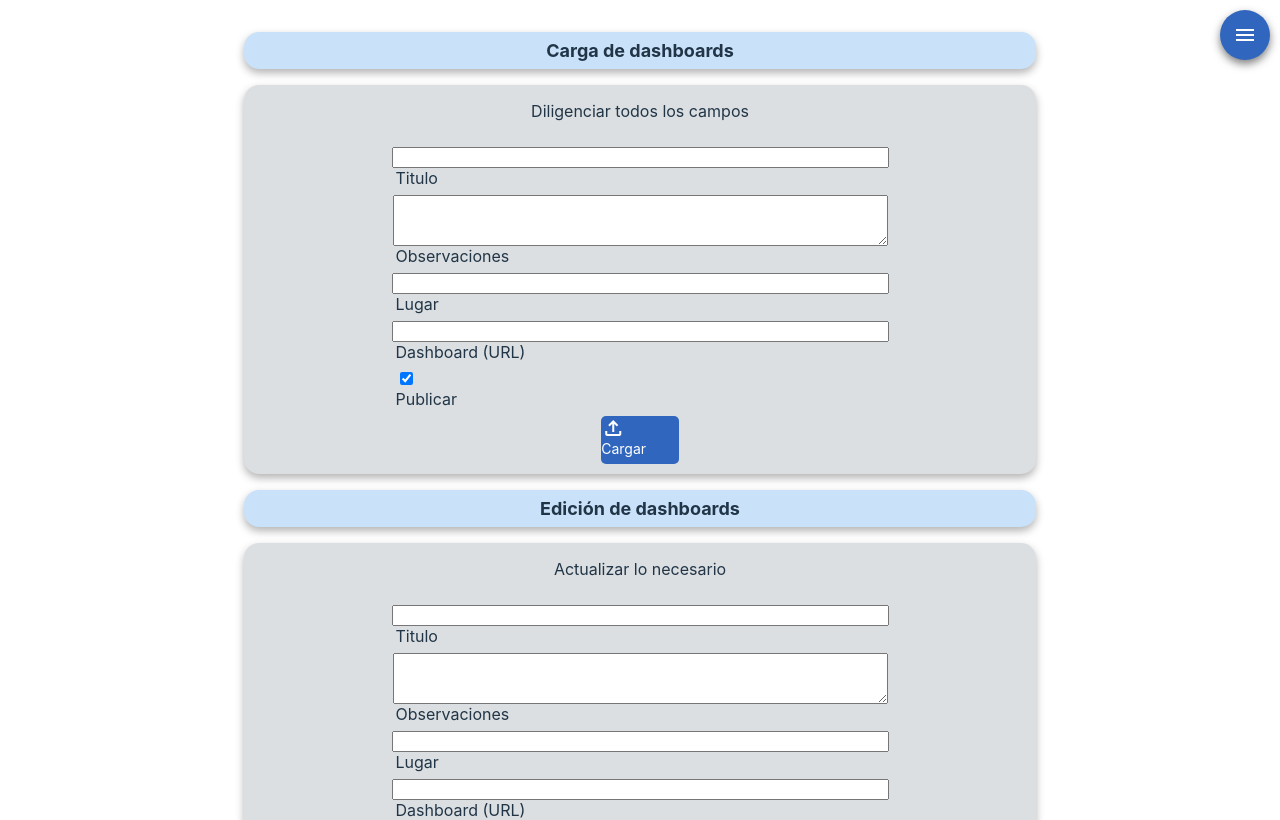
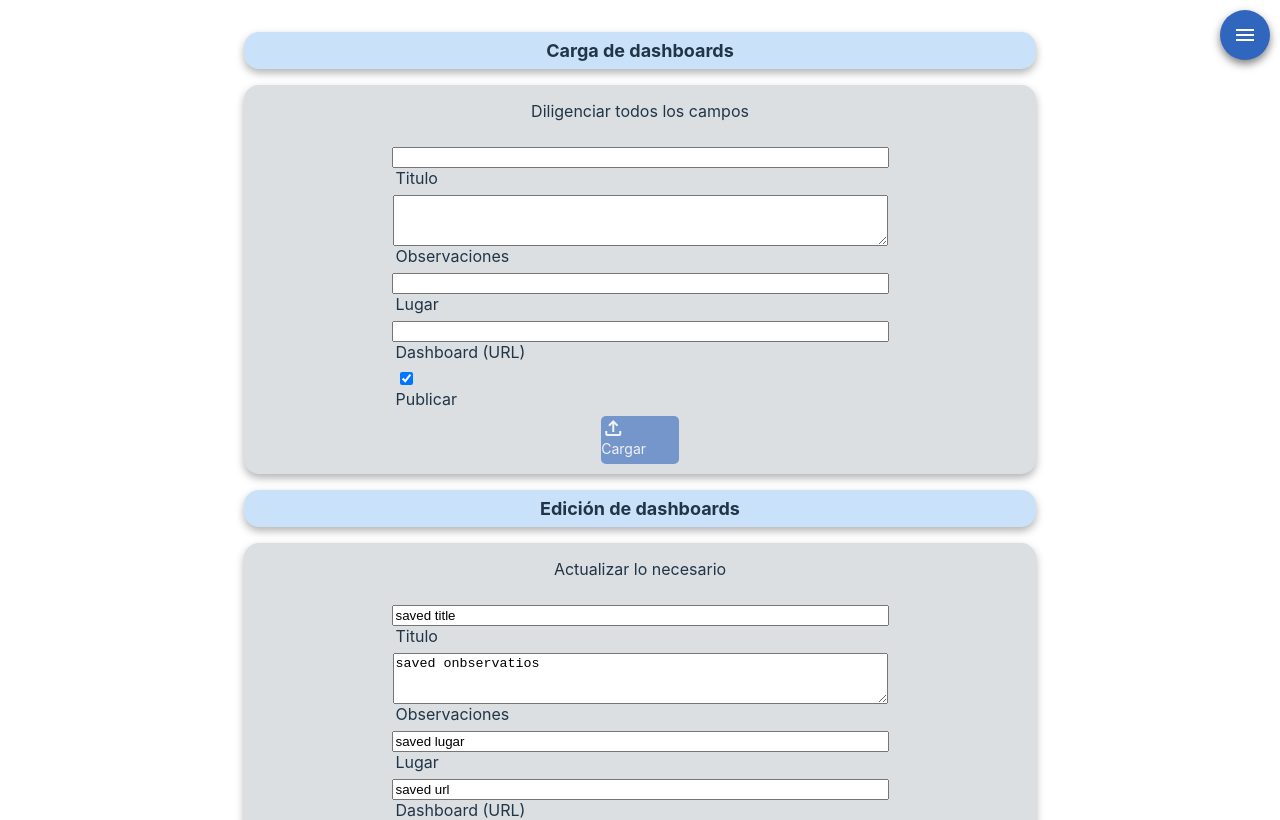
Before and after one commit to gieribac/pg_dashboard_fronted_vue, a Vue app: page /AdminV in a window 1280 px wide. Shown: the top 820 px of the page. Built offline with nearby package versions, Linux system fonts and the light colour scheme.

Commit message:
cambios en FormD

```diff
--- /dev/null
+++ b/src/components/AlertPop_up.vue
@@ -0,0 +1,130 @@
+
+
+  <script setup lang="ts">
+  import { ref, Ref, onMounted, onUnmounted, defineEmits, defineProps } from 'vue';
+
+  // Reactive state for the visibility of the alert
+  const visible = ref(true);
+
+  const  status: Ref<boolean> = ref(false);
+  const msj: string="error en la carga";
+
+
+const emit = defineEmits(['close']);
+
+// Cierre manual
+const closeAlert = () => {
+  emit('close',true);
+};
+
+// Cierre automático
+let timeoutId: ReturnType<typeof setTimeout>;
+
+onMounted(() => {
+  timeoutId = setTimeout(closeAlert, 3000);
+});
+
+onUnmounted(() => {
+  clearTimeout(timeoutId);
+});
+
+const prop = defineProps({
+      gj: {
+        type: Boolean,
+        required: true
+    }
+})
+
+  </script>
+  <template>
+    <div class="overlay" v-if="visible">
+    <div class="alert">
+      <div class="alert__content">
+        <span class="alert__icon material-symbols-outlined" :class="prop.gj ? 'check_circle': 'error'">{{prop.gj ? "check_circle": "error"}}</span>
+        <p class="alert__message">{{prop.gj ? "¡ok!": "¡error!"}}</p>
+        <p class="code">{{prop.gj ? "": `Msj: ${msj}`}} </p>
+        <button class="alert__button" @click="closeAlert">Aceptar</button>
+
+      </div>
+    </div>
+    </div>
+  </template>
+  <style scoped>
+  .overlay {
+  position: fixed;
+  top: 0;
+  left: 0;
+  width: 100%;
+  height: 100%;
+  background: rgba(0, 0, 0, 0.7);
+  display: flex;
+  align-items: center;
+  justify-content: center;
+  z-index: 1000;
+}
+  .alert {
+    position: fixed;
+    top: 50%;
+    left: 50%;
+    width: 15%;
+    height: min-content;
+    transform: translate(-50%, -50%);
+    background-color: #fff;
+    border-radius: 8px;
+    box-shadow: 0px 4px 8px rgba(0, 0, 0, 0.3);
+    display: flex;
+    justify-content: center;
+    align-items: center;
+    padding: 1em;
+    z-index: 1000;
+  }
+
+  .alert__content {
+    text-align: center;
+    display: flex;
+    flex-direction: column;
+    align-items: center;
+    gap: 4px;
+  }
+  .alert__content >* {
+    padding: 0;
+    margin: 0
+  }
+
+  .alert__icon {
+    font-size: 2rem;
+  }
+
+  .alert__message {
+    font-size: 0.8rem;
+    font-weight: bold;
+    margin: 0;
+  }
+
+  .alert__button {
+    padding: 5px 10px;
+    font-size: 12px;
+    height: 2em;
+    width: min-content;
+    color:  black;
+    background-color: #dbdfe1;
+    border: none;
+    border-radius: 5px;
+    cursor: pointer;
+    transition: background-color 0.3s;
+  }
+  .alert__button:hover {
+    background-color: gray;
+  }
+  .code {
+    font-size: 10px;
+    margin: 0
+  }
+  .check_circle{
+    color: blue;
+  }
+  .error{
+    color: red;
+  }
+
+  </style>
--- a/src/components/FormD.vue
+++ b/src/components/FormD.vue
@@ -8,9 +8,17 @@
 
 <script setup lang="ts">
 import { useVuelidate } from '@vuelidate/core';
-import { required, alpha, minLength, maxLength } from '@vuelidate/validators';
-import { ref, Ref, defineProps, defineEmits } from 'vue';;
+import { required, minLength, maxLength } from '@vuelidate/validators';
+import { ref, Ref, computed, defineProps, defineEmits } from 'vue';;
 import Dashboard_Data from '../interfaces/DashboardData';
+
+const prop = defineProps({
+    flag: {//true is form for post, false is for patch
+        type: Boolean,
+        default: false, // Valor predeterminado
+    },
+});
+
 //consts
 const prevDashboard: Ref<Boolean> = ref(true);
 const dataEmpty: Dashboard_Data = {
@@ -21,44 +29,79 @@ const dataEmpty: Dashboard_Data = {
     place: '',
     urlDashboard: ''
 }
-
+//reglas para validacion del formulario post
 const rulesDashboardData = {
     title: {
-        required, alpha, minLength: minLength(5), maxLength: maxLength(20)
+        required,  minLength: minLength(3), maxLength: maxLength(30)
     },
     description: {
         required, maxLength: maxLength(2000)
     },
     place: {
-        required, alpha, minLength: minLength(5), maxLength: maxLength(20)
+        required,  minLength: minLength(3), maxLength: maxLength(30)
     },
     urlDashboard: {
         required, maxLength: maxLength(400)
     }
 }
+//reglas para validacion del formulario patch
 
-const dashboardDataForm = ref<Dashboard_Data>(dataEmpty)
-// crear el objeto de validación
-
+const rulesDashboardData2 = {
+    title: {
+        minLength: minLength(3), maxLength: maxLength(30)
+    },
+    description: {
+        maxLength: maxLength(2000)
+    },
+    place: {
+        minLength: minLength(3), maxLength: maxLength(30)
+    },
+    urlDashboard: {
+        maxLength: maxLength(400)
+    }
+}
+const isAnyFieldFilled: Ref<Boolean> = computed((): boolean => {
+  return !!dashboardDataForm.value.title ||
+         !!dashboardDataForm.value.description ||
+         !!dashboardDataForm.value.place ||
+         !!dashboardDataForm.value.urlDashboard;
+});
+const objbd2: Dashboard_Data = {
+    title: "saved title",
+    description: "saved onbservatios",
+    place: "saved lugar",
+    urlDashboard: "saved url",
+    post: true
+}
+const objbd2String: string = JSON.stringify(objbd2);
+let initialData: Dashboard_Data;
+prop.flag ? initialData=dataEmpty : initialData = objbd2;
+const dashboardDataForm = ref<Dashboard_Data>(initialData);
+const v_reg2$ = useVuelidate(rulesDashboardData2, dashboardDataForm);
 const v_reg$ = useVuelidate(rulesDashboardData, dashboardDataForm);
+const notchanges: Ref<Boolean> = computed(():boolean=>{return JSON.stringify(dashboardDataForm.value)==objbd2String});
+const notempty: Ref<Boolean> = computed(():boolean=>{
+    let list: boolean[] = [];
+    list.push(dashboardDataForm.value.title.length > 2);
+    list.push(dashboardDataForm.value.description.length > 2);
+    list.push(dashboardDataForm.value.place.length > 2);
+    list.push(dashboardDataForm.value.urlDashboard.length > 10);
+    const resp: boolean = list.every(elemento => elemento === true);
+    return resp;
+});
 
 const handleSubmit = (): void => {
-    console.log('Datos de registro:', JSON.stringify(dashboardDataForm.value));
-    dashboardDataForm.value = dataEmpty;
+    console.clear()
+    console.log('dashboardDataForm:', JSON.stringify(dashboardDataForm.value));
+    console.log('objbd2:', objbd2String);
+    // console.log('anyFieldFilled', isAnyFieldFilled.value);
+    dashboardDataForm.value = initialData;
+    console.log(notchanges.value);
 }
-
-
-const props = defineProps({
-    flag: {
-        type: Boolean,
-        default: false, // Valor predeterminado
-    },
-});
 
 const emit = defineEmits(["prev"]);
 const visualizarDashboard = (): void => {
     emit("prev", prevDashboard.value);
-
 }
 
 const destroyDashboard = (): void =>{}
@@ -66,47 +109,56 @@ const destroyDashboard = (): void =>{}
 </script>
 <template>
     <div class="container__main">
-        <p v-show="flag">Diligenciar todos los campos</p>
-        <p v-show="!flag">Actualizar lo necesario</p>
+        <p v-if="prop.flag">Diligenciar todos los campos</p>
+        <p v-if="!prop.flag">Actualizar lo necesario</p>
         <div class="main_div form">
             <form class="container__main__s1" @submit.prevent="handleSubmit">
                 <div class="form_div">
                     <label for="title" class="form-label">Titulo</label>
-                    <input class="form-control" type="text" name="" id="title" v-model="dashboardDataForm.title">
+                    <input v-if="prop.flag" class="form-control" type="text" name="title" id="title" v-model="dashboardDataForm.title">
+                    <input v-if="!prop.flag" class="form-control form__input" type="text" name="title" id="title" v-model="dashboardDataForm.title">
                 </div>
                 <div class="form_div">
                     <label for="descripcion" class="form-label">Observaciones</label>
-                    <textarea class="form-control" id="descripcion" rows="3"
+                    <textarea  v-if="prop.flag" name="descripcion" class="form-control " id="descripcion" rows="3"
                         v-model="dashboardDataForm.description"></textarea>
+                    <textarea v-if="!prop.flag" name="descripcion"  class="form-control form__input " id="descripcion" rows="3"
+                    v-model="dashboardDataForm.description"></textarea>
                 </div>
                 <div class="form_div">
-                    <label for="lugar" class="form-label">Lugar</label>
-                    <input class="form-control" type="text" name="" id="lugar" v-model="dashboardDataForm.place">
+                    <label for="lugar" class="form-label ">Lugar</label>
+                    <input v-if="prop.flag" class="form-control " type="text" name="lugar" id="lugar" v-model="dashboardDataForm.place">
+                    <input v-if="!prop.flag" class="form-control form__input " type="text" name="lugar" id="lugar" v-model="dashboardDataForm.place">
                 </div>
                 <div class="form_div">
                     <label for="url" class="form-label">Dashboard (URL)</label>
-                    <input class="form-control" type="text" name="" id="url" v-model="dashboardDataForm.urlDashboard">
+                    <input  v-if="prop.flag" class="form-control form__input " type="text" name="url" id="url" v-model="dashboardDataForm.urlDashboard">
+                    <input  v-if="!prop.flag" class="form-control form__input " type="text" name="url" id="url" v-model="dashboardDataForm.urlDashboard">
                 </div>
                 <div class="form_div ">
                     <label for="checkbox" class="form-label" name="checkbox">Publicar</label>
-                    <div class="form-control--inputcheckbox form-control">
-                        <input class="inputcheckbox" type="checkbox" id="checkbox" name="checkbox" checked="true"
+                    <div class="form-control--inputcheckbox form-control ">
+                        <input v-if="prop.flag" class="inputcheckbox " type="checkbox" id="checkbox" name="checkbox"
                             v-model="dashboardDataForm.post">
+                        <input v-if="!prop.flag" class="inputcheckbox" type="checkbox" id="checkbox" name="checkbox" v-model="dashboardDataForm.post"
+                        >
                     </div>
-
                 </div>
                 <div class="container-button">
                     <div class="button">
-                        <button type="submit" class="btn btn-primary">
+                        <button v-if="prop.flag" type="submit" class="btn btn-primary" :disabled="v_reg$.$invalid">
+                            <span class="material-symbols-outlined">upload</span>Cargar
+                        </button>
+                        <button v-if="!prop.flag" type="submit" class="btn btn-primary" :disabled="!(!v_reg$.$invalid && !!isAnyFieldFilled && !notchanges)">
                             <span class="material-symbols-outlined">upload</span>Cargar
                         </button>
                     </div>
-                    <div class="button button--visibilidad" v-show="!flag">
+                    <div class="button button--visibilidad" v-if="!prop.flag">
                         <button class=" btn btn-primary ver" type="button" @click="visualizarDashboard">
                             <span class="material-symbols-outlined">visibility</span>Ver
                         </button>
                     </div>
-                    <div class="button" v-show="!flag">
+                    <div class="button" v-if="!prop.flag">
                         <button class="btn btn-primary delete" type="button" @click="destroyDashboard">
                             <span class="material-symbols-outlined">delete</span>Eliminar
                         </button>
@@ -222,6 +274,10 @@ const destroyDashboard = (): void =>{}
     border-radius: 15px;
 }
 
+.form__input::placeholder {
+    color: black;
+}
+
 @media (max-width: 768px) {
 
     .container__main
--- a/src/views/AdminV.vue
+++ b/src/views/AdminV.vue
@@ -1,7 +1,10 @@
 <!-- 1. crear poppup para cambiar contraseñam y  para eliminar usuario pidiendo contraseña.
 2. crear componente para cargar mapa con las obciones de actualizar y de eliminar, por defecto el dashboard asociado no es visibles pero se añade una obcion para verlo.
-3. en mainv crear obcion de informacon y componente carga de dashbard con su informacion adicional. por defecto el dashboard asociado no es visibles pero se añade una obcion para verlo.
+3. en adminv crear obcion de informacon y componente carga de dashbard con su informacion adicional. por defecto el dashboard asociado no es visibles pero se añade una obcion para verlo.
+
 4. crear logica de componente AdminV, administrador principal puede otorgar permisos y aliminar cualquier cuenta de administrador, administradoy comun solo puede eliminar su propia cuenta.
+check_circle
+error
 -->
 
 <script setup lang="ts">
@@ -17,6 +20,7 @@ import PrevDashboard from '../components/adminPop_up/PrevDashboard.vue';
 import FormD from '../components/FormD.vue';
 import MenuComponent from '../components/MenuComponent.vue';
 import ManageAuthorizations from '../components/adminPop_up/ManageAuthorizations.vue';
+import AlertPop_up from '../components/AlertPop_up.vue';
 
 //consts
 const dataEmpty: Dashboard_Data = {
@@ -35,6 +39,7 @@ const patchUpdatePopup1: Ref<boolean> = ref(false);
 const passChangePopup1: Ref<boolean> = ref(false);
 const statusOA: Ref<boolean> = ref(false);
 const otorgarAutorizacion: Ref<boolean> = ref(true);
+let statusPupupAlert: boolean = false;//true: good; false: error
 
 const rulesDashboardData = {
   title: {
@@ -52,7 +57,7 @@ const rulesDashboardData = {
 }
 
 const dashboardDataForm = ref<Dashboard_Data>(dataEmpty);
-const dForm: Ref<Boolean> = ref(true);//true is Form1, false is form2
+const dForm: boolean = true;//true is Form1, false is form2
 // crear el objeto de validación
 
 const v_reg$ = useVuelidate(rulesDashboardData, dashboardDataForm);
@@ -97,6 +102,20 @@ const handleSubmit = (): void => {
     alert('cerrar sesión');
     router.push({ name: 'MainV' });
   }
+const showAlert: Ref<boolean> = ref(false);
+
+// Función para montar la alerta
+const triggerAlert = (status: boolean):void => {
+    showAlert.value = true;
+    statusPupupAlert = status;
+};
+// triggerAlert(false)
+// Maneja el cierre de la alerta desde el hijo
+const handleClose = () => {
+  showAlert.value = false;
+
+};
+
 </script>
 <template>
   <div class="cont__main">
@@ -109,6 +128,7 @@ const handleSubmit = (): void => {
     <DestroyUser @click="fDestroy" v-if="destroyUserPopup1" />
     <ManageAuthorizations @flag="fAutorizar" v-if="statusOA"/>
     <MenuComponent @eRegresar="fRegresar" @eChange="fChange" @ePatch="fPatch" @eDestroy="fDestroy" @eAutorizar="fAutorizar" @eLogout="fLogout" />
+    <AlertPop_up v-if="showAlert" :gj="statusPupupAlert" @close="handleClose"/>
 
   </div>
 
@@ -141,8 +161,8 @@ const handleSubmit = (): void => {
   width: 100vw;
   margin: auto;
   background-color: red;
-    box-shadow: 0px 4px 8px rgba(0, 0, 0, 0.3);
-    border: 2px solid red;
+  box-shadow: 0px 4px 8px rgba(0, 0, 0, 0.3);
+  border: 2px solid red;
 }
 @media (max-width: 768px) {
   .cont__main h2 {
```
